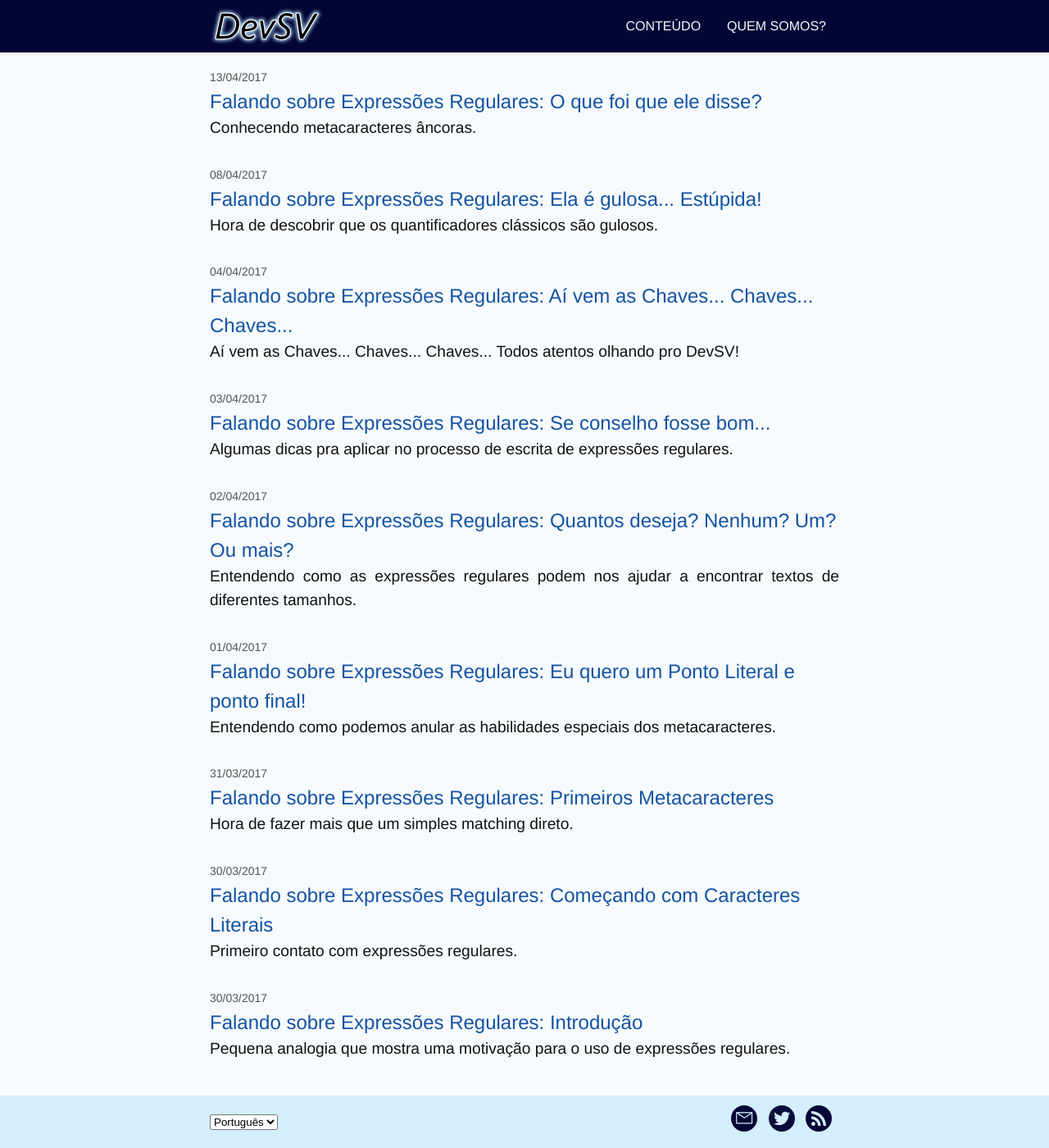
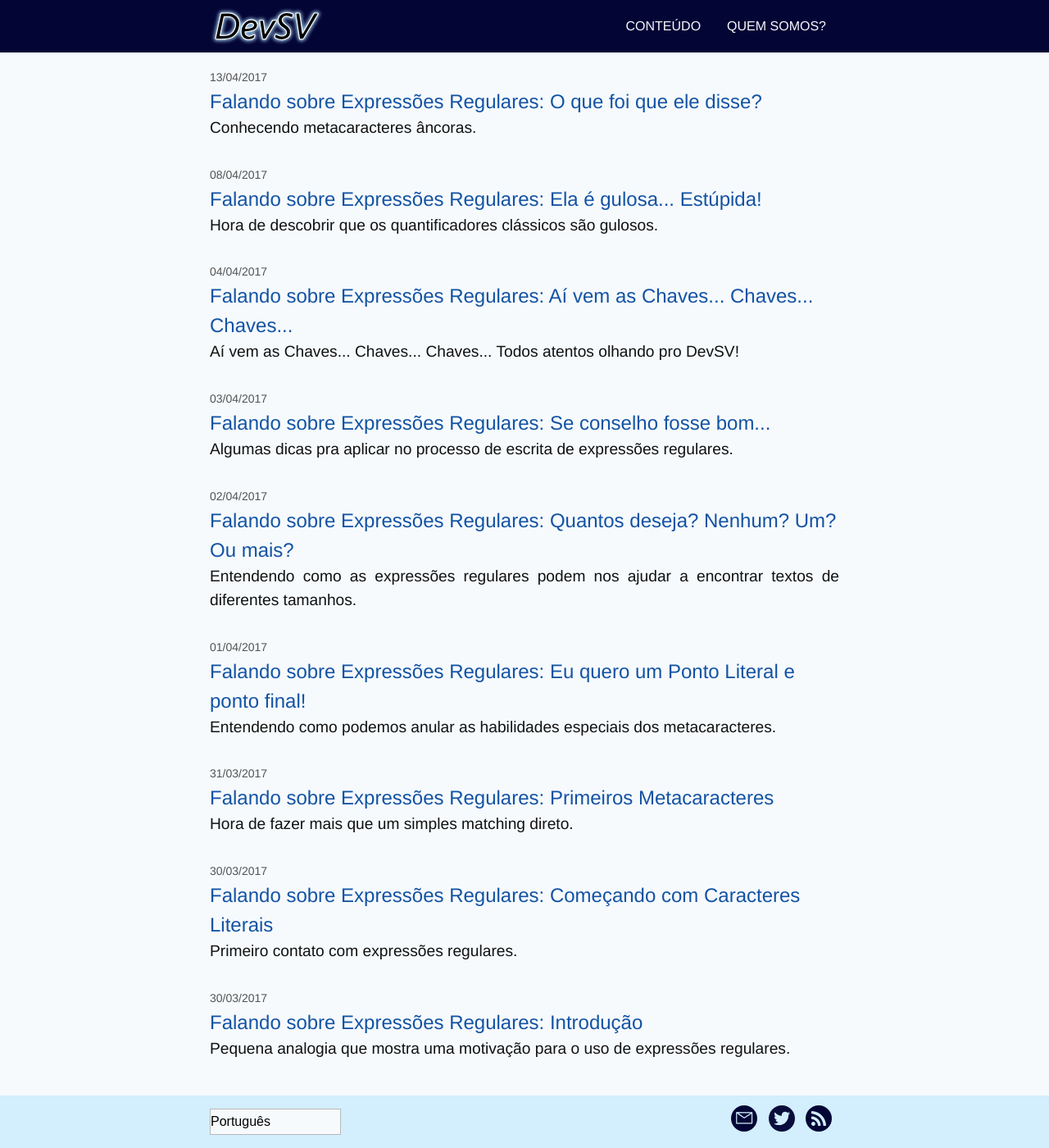
Before and after one commit to devsvbr/devsvbr.github.io, a Jekyll site: the page built from index.html, in a window 1280 px wide and 1400 px high, scrolled down 818 px. Shown: the whole window at 82% size. Built offline with Jekyll 4.4.1, drawn with Linux system fonts in a browser that asks for light colours.

Commit message:
alterando estilo do combo de idioma

```diff
--- a/_src/sass/inline/_footer.scss
+++ b/_src/sass/inline/_footer.scss
@@ -16,6 +16,19 @@
   .language-selector {
     box-sizing: border-box;
     padding: 1ch;
+
+    select {
+      background-color: $background-color;
+      border: 1px solid $grey-color-light;
+      font-size: $base-font-size;
+      height: $social-icon-size;
+      width: (5*$social-icon-size);
+      appearance: none;
+    }
+  }
+
+  .social-link {
+    margin-left: 1ch;
   }
 
   @include media-query($verysmall-scr) {
```
Also changed, not shown: _includes/inline.css.
